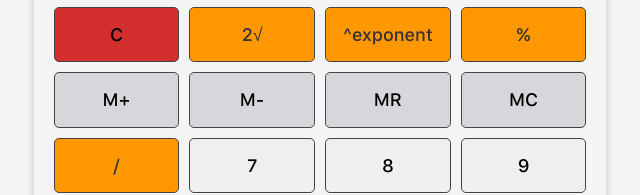
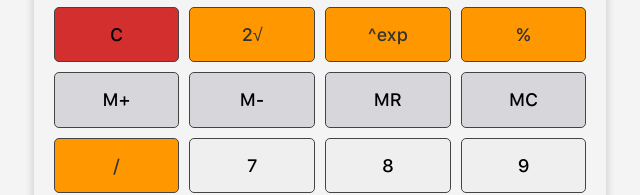
Before and after one commit to theEvilGrinch/web-pwa-electron-example, a website: page src/index.html in a window 1280 px wide. Shown: the part 236-431 px from the top of the page, 320-960 px from the left. Drawn offline with nearby package versions, Linux system fonts and the light colour scheme; files that its build step writes are made by us from their sources; files whose address does not match are found by name.

Commit message:
chore: update screenshots, rename exponent operator label, extend service worker cache
- Replace all screenshots with updated versions
- Rename exponent operator label from "^exponent" to "^exp" in UI and logic
- Update README.md to reflect label change
- Add screenshots and /404.html to STATIC_ASSETS in service-worker

```diff
--- a/src/index.html
+++ b/src/index.html
@@ -36,7 +36,7 @@
   <section class="buttons-section">
     <button class="clear">C</button>
     <button class="operator">2√</button>
-    <button class="operator">^exponent</button>
+    <button class="operator">^exp</button>
     <button class="operator">%</button>
     <button class="memory-btn">M+</button>
     <button class="memory-btn">M-</button>
--- a/src/main.js
+++ b/src/main.js
@@ -28,7 +28,7 @@ const buttonsLogic = {
   '.': {action: () => appendToDisplay('.')},
   '=': {action: () => calculateResult()},
   '2√': {action: () => appendToDisplay('√')},
-  '^exponent': {action: () => appendToDisplay('^')},
+  '^exp': {action: () => appendToDisplay('^')},
   '%': {action: () => appendToDisplay('%')},
   'M+': {action: () => addToMemory()},
   'M-': {action: () => subtractFromMemory()},
```
Also changed, not shown: src/service-worker.js (+8 -7 lines), README.md, assets/img/screenshot-desktop.png, assets/img/screenshot-mobile-light.png, assets/img/screenshot-mobile.png, assets/img/screenshot-tablet.png.
